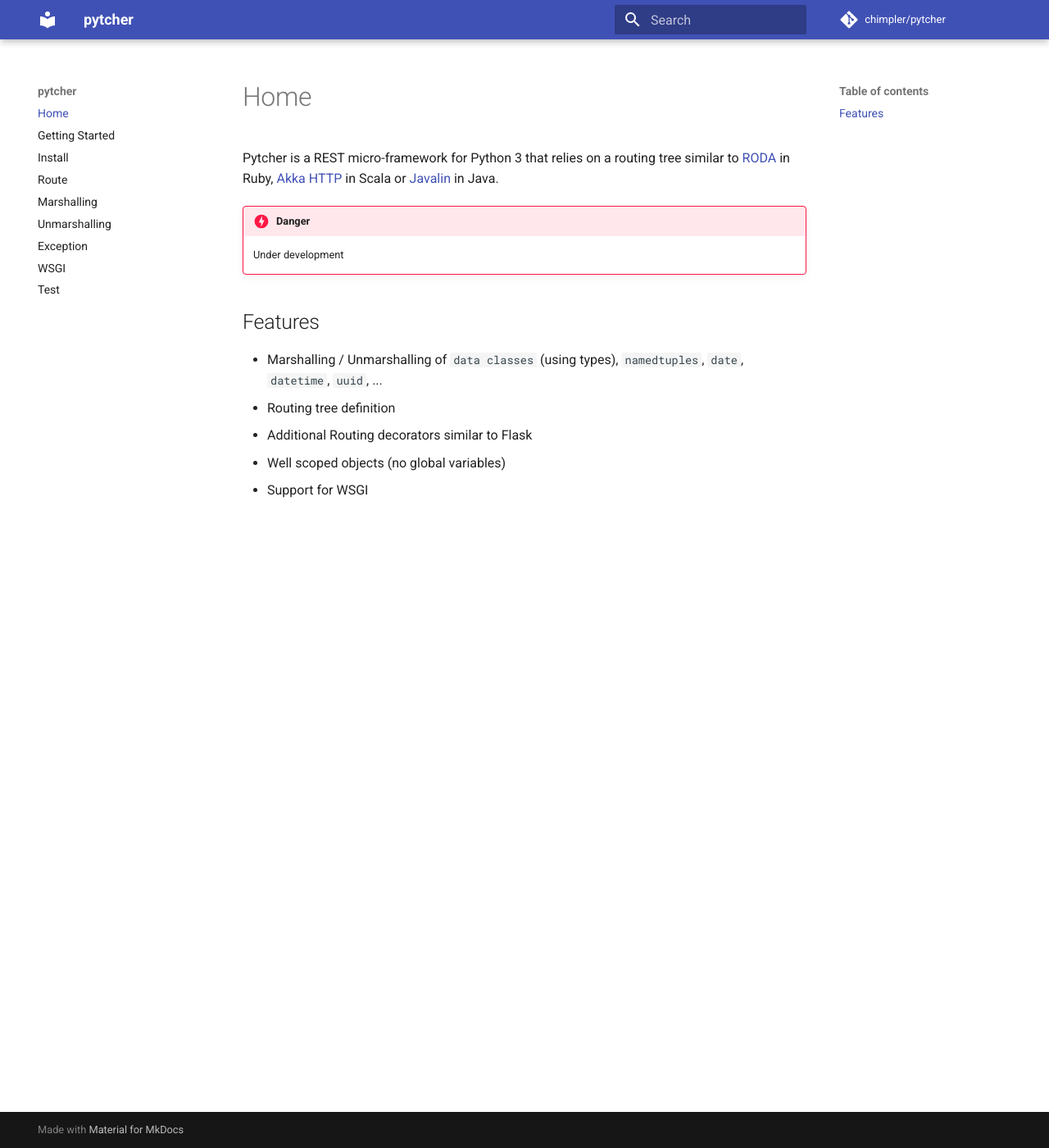
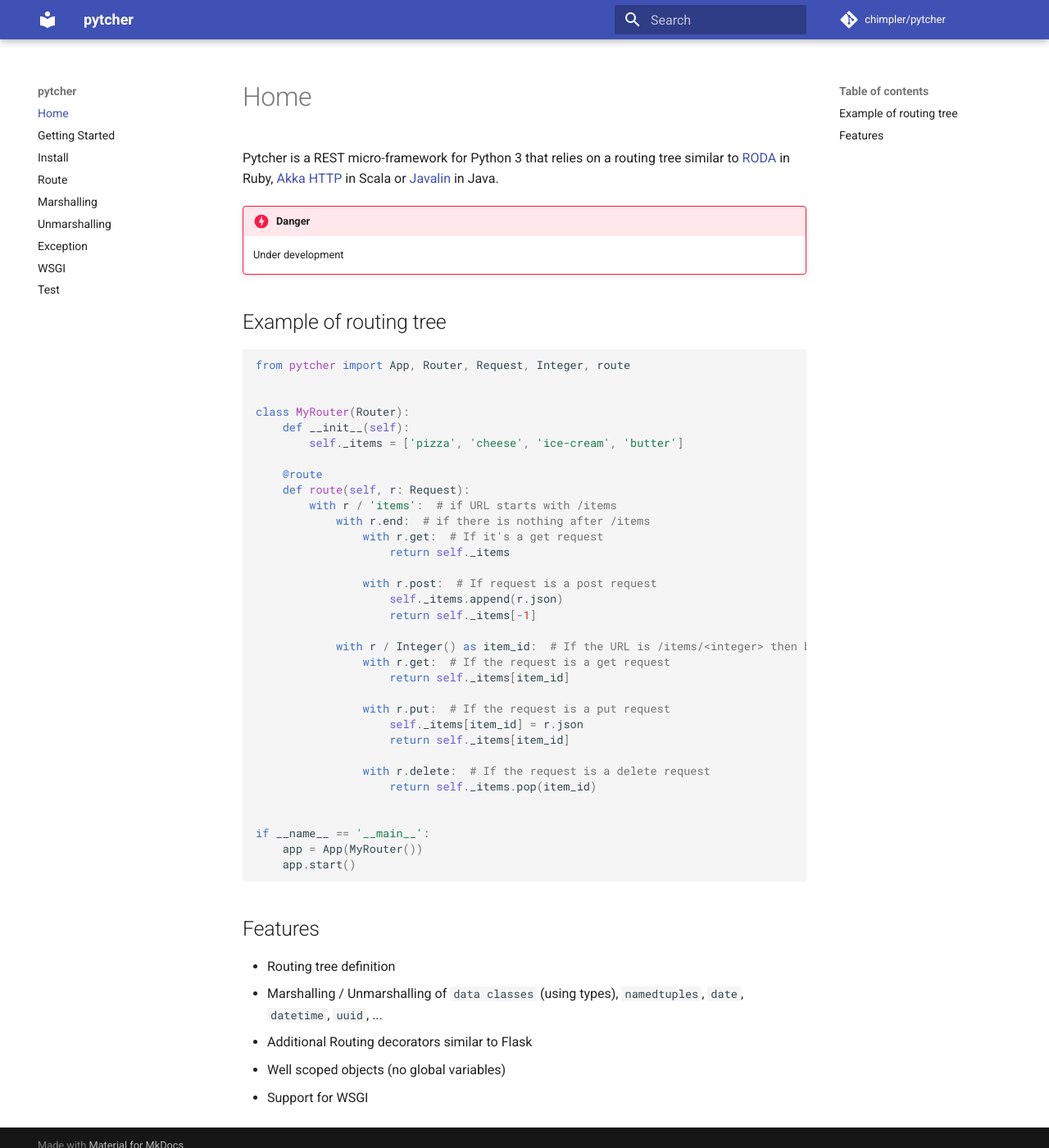
Before and after one commit to chimpler/pytcher, an MkDocs documentation site: the page built from docs/index.md, in a window 1280 px wide and 1400 px high. Shown: the whole window at 82% size. Built offline with MkDocs 1.6.1 and Material for MkDocs 9.7.7, drawn with Linux system fonts in a browser that asks for light colours; comment, search, counter and statistics services are not loaded.

Commit message:
more docs

````diff
--- a/docs/index.md
+++ b/docs/index.md
@@ -4,10 +4,49 @@
 !!! danger
     Under development
 
+## Example of routing tree
+
+```python
+from pytcher import App, Router, Request, Integer, route
+
+
+class MyRouter(Router):
+    def __init__(self):
+        self._items = ['pizza', 'cheese', 'ice-cream', 'butter']
+
+    @route
+    def route(self, r: Request):
+        with r / 'items':  # if URL starts with /items
+            with r.end:  # if there is nothing after /items
+                with r.get:  # If it's a get request
+                    return self._items
+
+                with r.post:  # If request is a post request
+                    self._items.append(r.json)
+                    return self._items[-1]
+
+            with r / Integer() as item_id:  # If the URL is /items/<integer> then bind item_id to the integer
+                with r.get:  # If the request is a get request
+                    return self._items[item_id]
+
+                with r.put:  # If the request is a put request
+                    self._items[item_id] = r.json
+                    return self._items[item_id]
+
+                with r.delete:  # If the request is a delete request
+                    return self._items.pop(item_id)
+
+
+if __name__ == '__main__':
+    app = App(MyRouter())
+    app.start()
+```
+
+
 ## Features
 
+- Routing tree definition
 - Marshalling / Unmarshalling of `data classes` (using types), `namedtuples`, `date`, `datetime`, `uuid`, ...
-- Routing tree definition
 - Additional Routing decorators similar to Flask
 - Well scoped objects (no global variables)
 - Support for WSGI
````
Also changed, not shown: README.md (+44 -2 lines).
